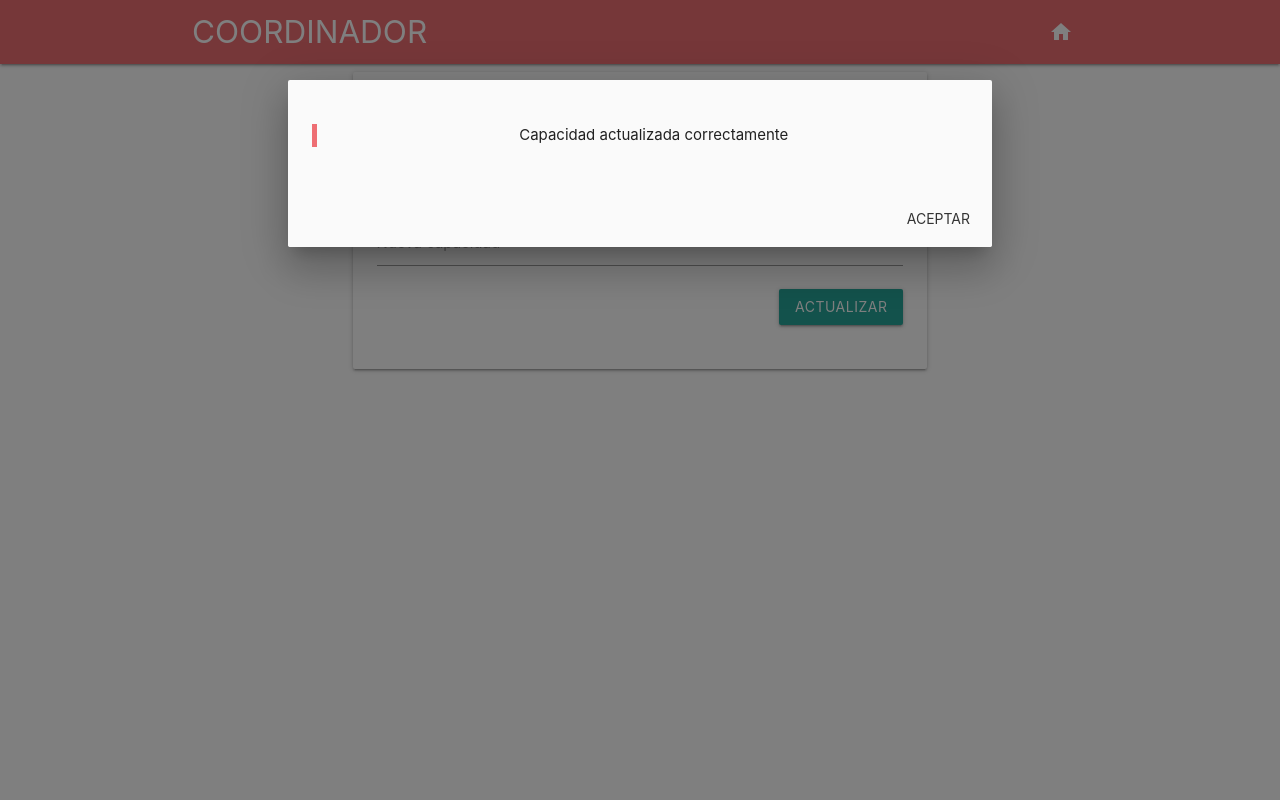
After one commit to Joan-hash/toma-ramos-php, a PHP site: page /pages/updateSala.php in a window 1280 px wide, after a click on "ACTUALIZAR". The commit adds this page. Run offline with PHP 8.4, Linux system fonts and the light colour scheme.

Commit message:
funcionalidades varias agregadas

```diff
--- /dev/null
+++ b/app/db/updateSala.php
@@ -0,0 +1,10 @@
+<?php
+    require_once('conexion.php');
+    $nombre = $_POST['nombre'];
+    $capacidad = $_POST['capacidad'];
+    $stmt = $conexion -> prepare("UPDATE sala SET capacidad=:capacidad WHERE nombre=:nombre");
+    $stmt -> bindParam(':capacidad', $capacidad);
+    $stmt -> bindParam(':nombre', $nombre);
+    $stmt -> execute();
+    echo "exito";
+?>
--- a/app/includes/navbarAdmin.php
+++ b/app/includes/navbarAdmin.php
@@ -8,7 +8,6 @@
 <!-- Dropdown Structure -->
 <ul id="dropdown2" class="dropdown-content">
     <li><a href="../pages/searchAlumno.php">Alumno</a></li>
-    <li><a href="#!">Sección</a></li>
     <li><a href="../pages/searchAsignatura.php">Asignatura</a></li>
     <li><a href="../pages/searchSala.php">Sala</a></li>
 </ul>
@@ -21,6 +20,7 @@
             class="material-icons right">arrow_drop_down</i></a></li>
             <li><a class="dropdown-trigger" href="#!" data-target="dropdown2">Buscar<i
             class="material-icons right">arrow_drop_down</i></a></li>
+            <li><a href="../pages/updateSala.php">Actualizar Sala</a></li>
             <li><a href="../index.php"><i class="material-icons">meeting_room</i></a></li>
         </ul>
     </div>
--- /dev/null
+++ b/app/js/updateSala.js
@@ -0,0 +1,18 @@
+$(document).ready(function(){
+    $("#cambiar").click(function(){
+        var datos = {
+            nombre:$("#nombre").val(),
+            capacidad:$("#capacidad").val()
+        }
+        $.post("../db/updateSala.php", datos, respuesta)
+    })
+    function respuesta(r){
+        if (r == "exito") {
+            $("#msg").text("Capacidad actualizada correctamente");
+            $("#boton").text("Aceptar");
+        } else {
+            $("#msg").text("Error al actualizar" + r);
+            $("#boton").text("Reintentar");
+        }
+    }
+})
--- a/app/pages/mainAdmin.php
+++ b/app/pages/mainAdmin.php
@@ -10,8 +10,6 @@
     <link type="text/css" rel="stylesheet" href="../materialize/css/materialize.min.css" media="screen,projection" />
     <!--jQuery-->
     <script src="../materialize/jquery-3.3.1.js"></script>
-    <!--MiScript-->
-    <script src="../js/addSala.js"></script>
     <!--Autoinit-->
     <script>
     $(document).ready(function() {
--- /dev/null
+++ b/app/pages/updateSala.php
@@ -0,0 +1,78 @@
+<!DOCTYPE html>
+<html lang="es">
+
+<head>
+    <meta charset="UTF-8">
+    <link rel="shortcut icon" href="../img/favicon.png" type="image/x-icon">
+    <meta name="viewport" content="width=device-width, initial-scale=1.0">
+    <!--Import Google Icon Font-->
+    <link href="https://fonts.googleapis.com/icon?family=Material+Icons" rel="stylesheet">
+    <!--Import materialize.css-->
+    <link type="text/css" rel="stylesheet" href="../materialize/css/materialize.min.css" media="screen,projection" />
+    <!--jQuery-->
+    <script src="../materialize/jquery-3.3.1.js"></script>
+    <!--MiScript-->
+    <script src="../js/updateSala.js"></script>
+    <!--Autoinit-->
+    <script>
+    $(document).ready(function() {
+        $('.modal').modal();
+    });
+    </script>
+    <title>Actualizar Sala</title>
+</head>
+
+<body>
+<?php
+    include_once('../includes/navbarAdminv2.php');
+?>
+    <div class="container">
+        <div class="row">
+            <div class="col s2">
+
+            </div>
+            <div class="col s8">
+                <div class="card">
+                    <div class="card-content">
+                        <span class="card-title black-text center">Formulario Salas</span>
+                        <div class="row">
+                            <form class="col s12">
+                                <div class="input-field">
+                                    <input type="text" name="nombre" id="nombre">
+                                    <label for="nombre">Nombre sala</label>
+                                </div>
+                                <div class="input-field">
+                                    <input type="number" name="capacidad" id="capacidad">
+                                    <label for="capacidad">Nueva capacidad</label>
+                                </div>
+                            </form>
+                            <div class="col s12">
+                                <a class="btn modal-trigger right" href="#modal1" id="cambiar">ACTUALIZAR</a>
+                                <div id="modal1" class="modal">
+                                    <div class="modal-content">
+                                        <blockquote id="msg" class="center">
+
+                                        </blockquote>
+                                    </div>
+                                    <div class="modal-footer">
+                                        <a href="" class="modal-close waves-effect waves-green btn-flat" id="boton"></a>
+                                    </div>
+                                </div>
+                        </div>
+                        </div>
+                    </div>
+                </div>
+            </div>
+            <div class="col s2">
+
+            </div>
+        </div>
+    </div>
+    <!--JavaScript at end of body for optimized loading-->
+    <script type="text/javascript" src="../materialize/js/materialize.min.js"></script>
+    <script>
+    M.AutoInit();
+    </script>
+</body>
+
+</html>
```
Also changed, not shown: app/db/addSeccion.php (+16 -0 lines), app/db/searchGeneral.php (added, +20 -0 lines), app/includes/navbarAlumno.php (added, +10 -0 lines), app/includes/navbarAlumno2.php (added, +8 -0 lines), app/index.php (+3 -15 lines), app/js/addSeccion.js (added, +21 -0 lines), app/js/login.js (added, +12 -0 lines), app/pages/addSeccion.php (+44 -3 lines), app/pages/mainAlumno.php (added, +28 -0 lines), app/db/loginC.php (added), app/js/addSeccioni.js (deleted), 2 other files.
